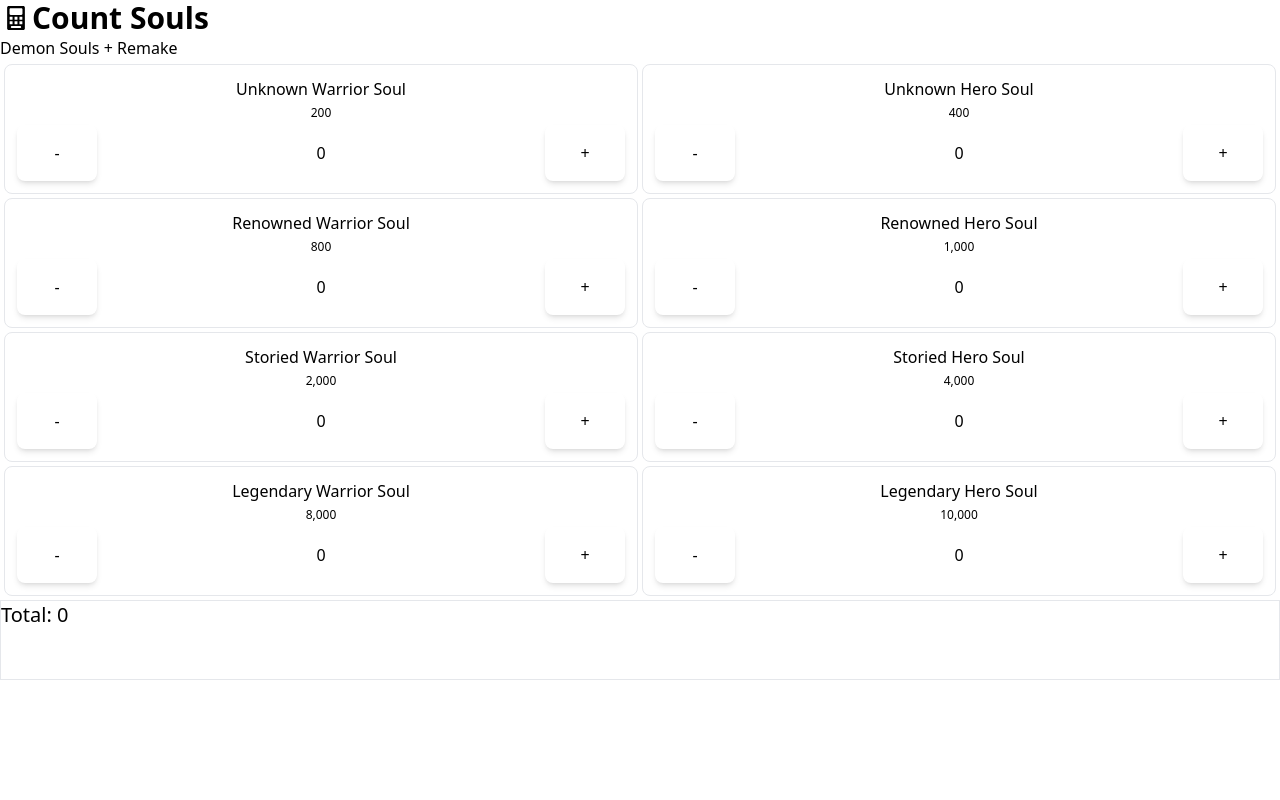
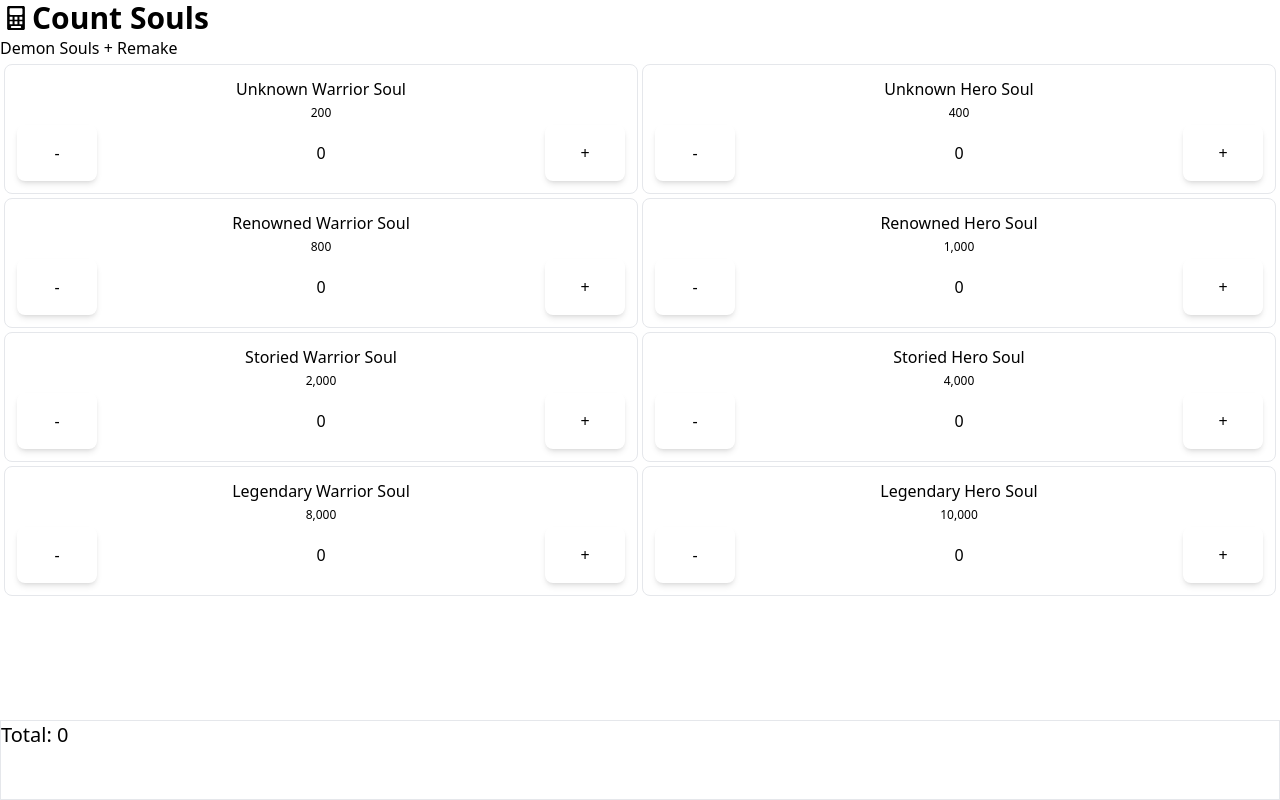
Before and after one commit to ElmarTalibzade/count-souls, a SvelteKit app: page /des in a window 1280 px wide. Built offline with nearby package versions, Linux system fonts and the light colour scheme.

Commit message:
Total souls div is now always at the bottom of the page

```diff
--- a/src/components/common/calculator.svelte
+++ b/src/components/common/calculator.svelte
@@ -34,7 +34,7 @@
   }
 </script>
 
-<div class="grid grid-cols-2 gap-1 p-1">
+<div class="grid grid-cols-2 gap-1 p-1 mb-20">
   {#each soulCalculations as soul, i}
     <div class="border border-solid rounded-lg p-3">
       <div class="mb-1 text-center text-base">{soul.definition.name}</div>
@@ -54,7 +54,7 @@
   {/each}
 </div>
 
-<div class="h-20 w-full bg-white left-0 bottom-0 sticky border">
+<div class="h-20 w-full bg-white inset-x-0 bottom-0 fixed border">
   <div class="text-xl">
     Total: {soulsTotal.toLocaleString()}
   </div>
```
